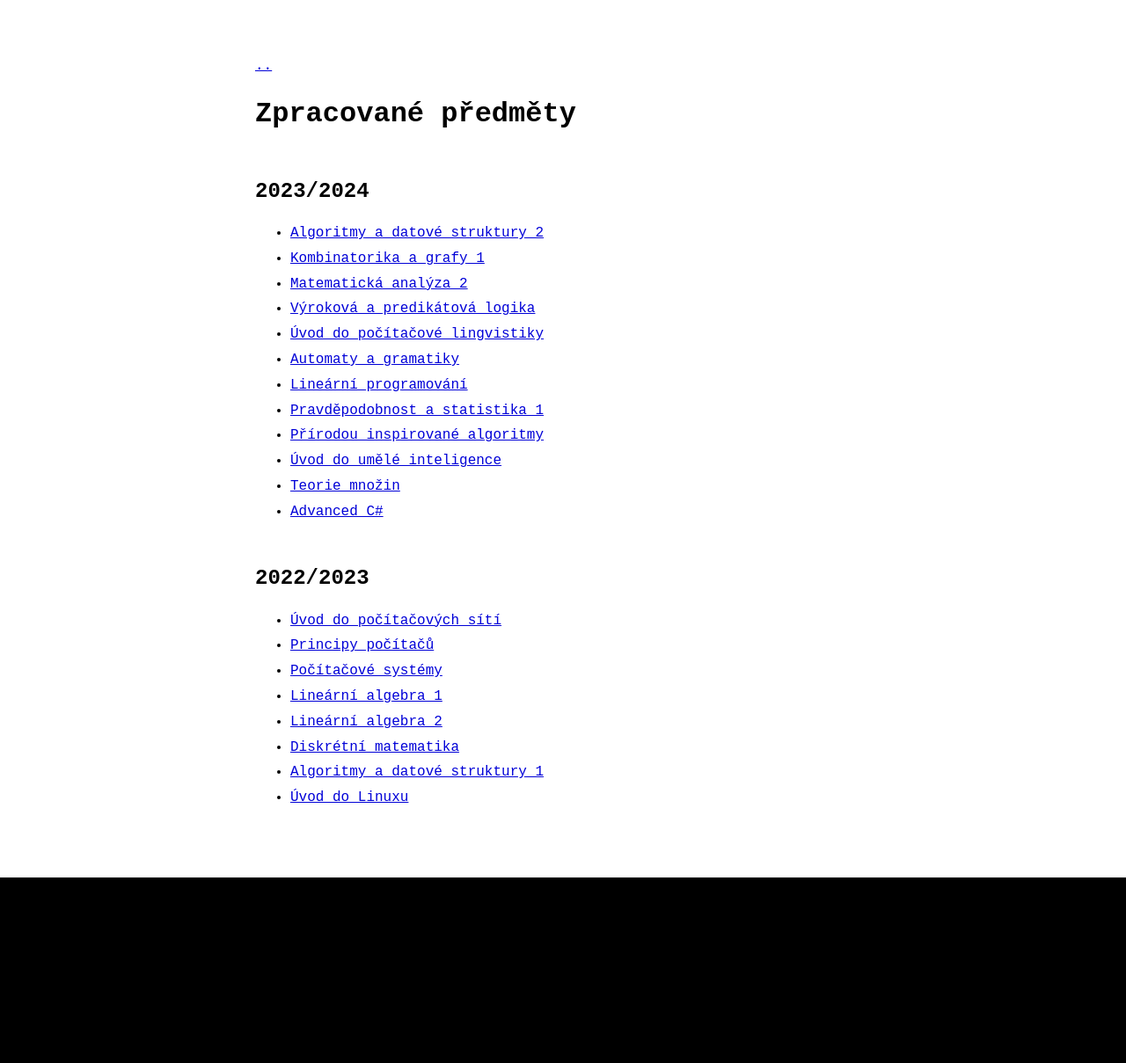
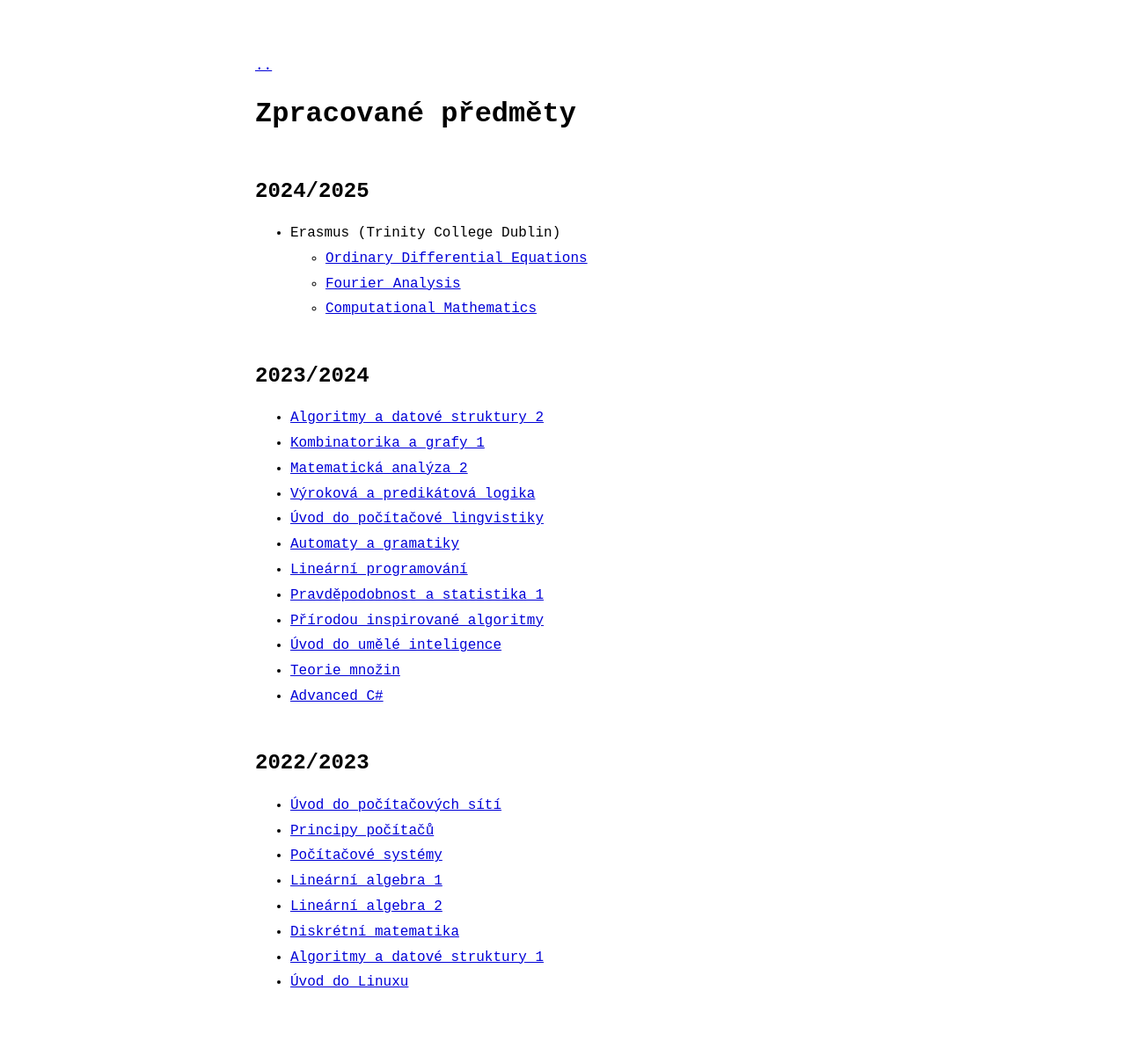
Before and after one commit to Couleslaw/couleslaw.github.io, a Jekyll site: the page built from mff-notes/index.md, in a window 1280 px wide. Shown: the whole page at 88% size. Built offline with Jekyll 4.4.1, drawn with Linux system fonts in a browser that asks for light colours; before the commit the page ends 998 px from its top, so only the background shows below that.

Commit message:
add notes from trinity

```diff
--- a/mff-notes/index.md
+++ b/mff-notes/index.md
@@ -4,6 +4,13 @@ title: MFF Notes | Jakub Smolik
 ---
 
 # Zpracované předměty
+
+## 2024/2025
+
+- Erasmus (Trinity College Dublin)
+  - [Ordinary Differential Equations](05/ODE.pdf)
+  - [Fourier Analysis](05/Fourier-analysis.pdf)
+  - [Computational Mathematics](05/Computational-mathematics.pdf)
 
 ## 2023/2024
 
```
Also changed, not shown: 3 other files.
